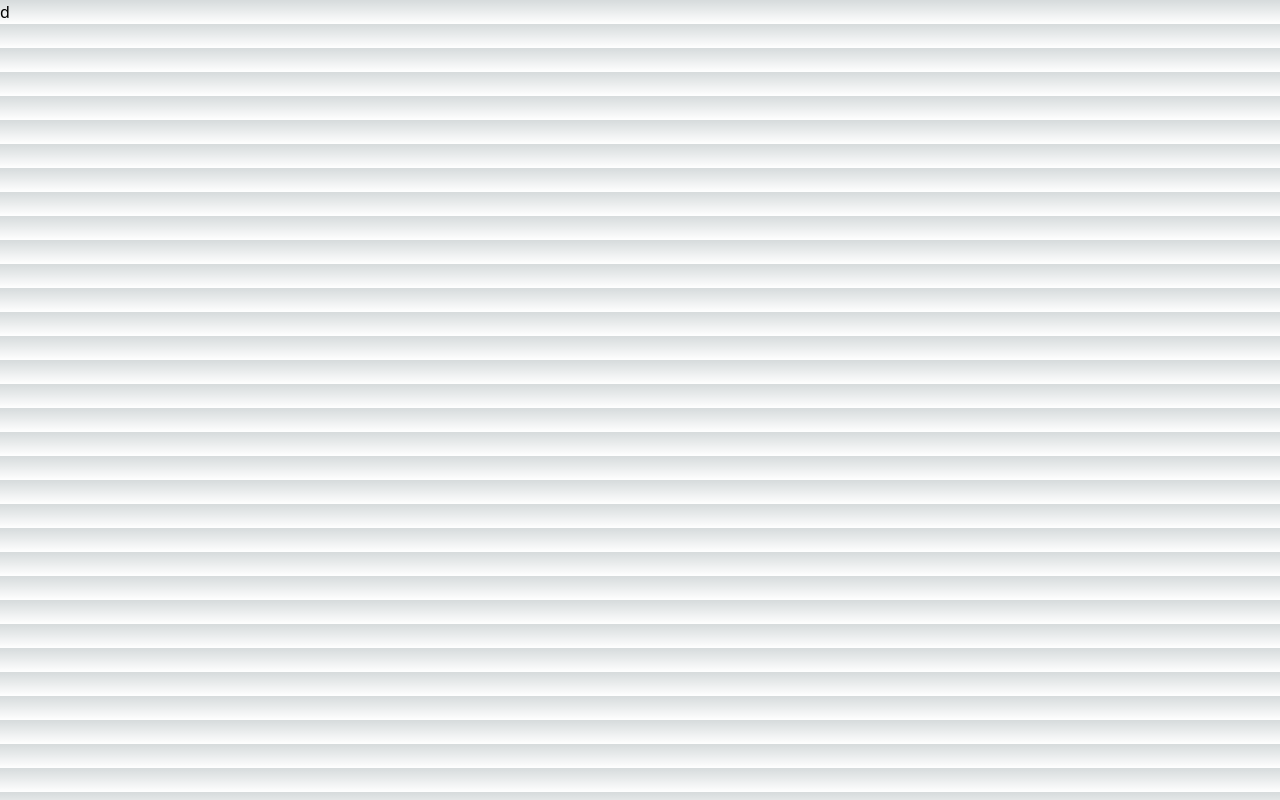
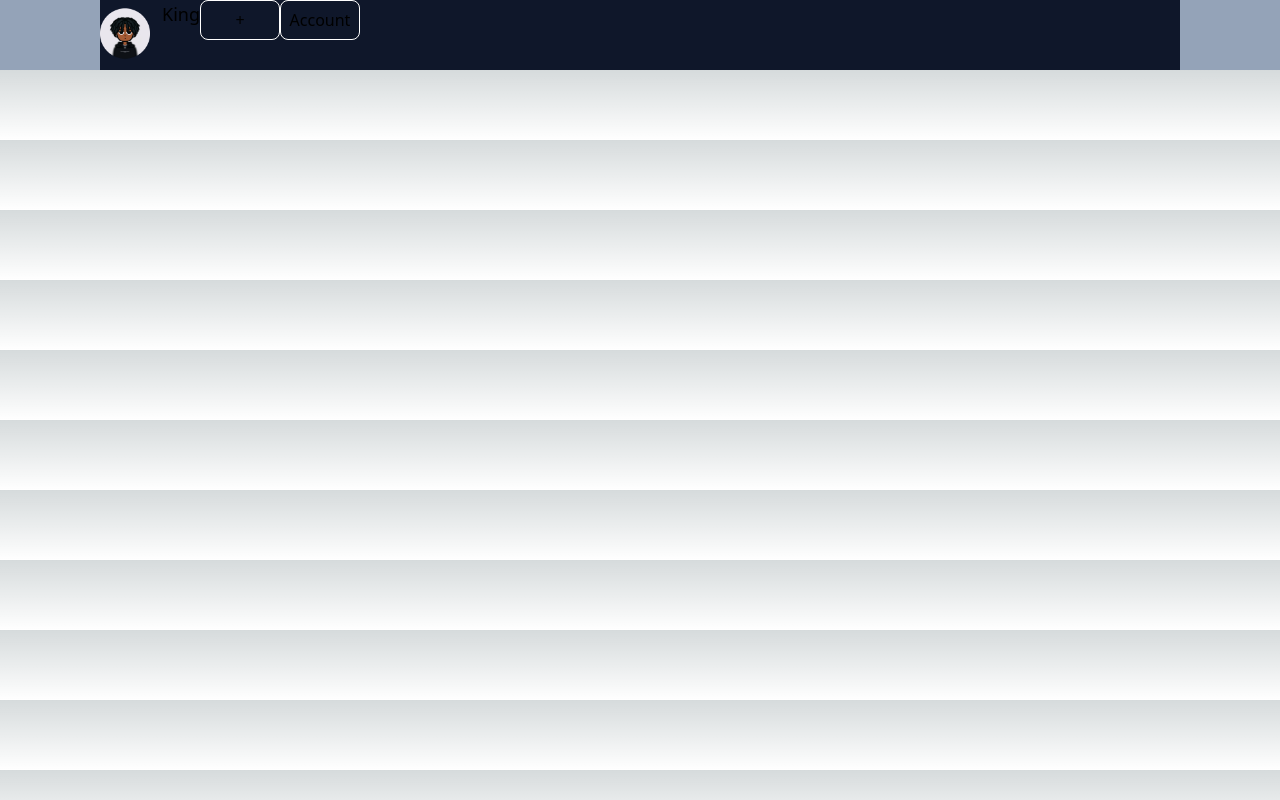
Before and after one commit to khaekelvin/bento-grid, a Next.js app: page / in a window 1280 px wide. Built offline with nearby package versions, Linux system fonts and the light colour scheme.

Commit message:
Update layout and page components

```diff
--- a/app/layout.tsx
+++ b/app/layout.tsx
@@ -1,7 +1,7 @@
 import type { Metadata } from "next";
 import { Inter } from "next/font/google";
 import "./globals.css";
-import Home from "./page";
+import Nav from "@/components/Nav/page";
 
 const inter = Inter({ subsets: ["latin"] });
 
@@ -18,7 +18,7 @@ export default function RootLayout({
   return (
     <html lang="en">
       <body>
-        <Home />
+        <Nav />
       </body>
     </html>
   );
--- a/app/page.tsx
+++ b/app/page.tsx
@@ -1,7 +1,7 @@
 import React from "react";
 
 function page() {
-  return <div>d</div>;
+  return <div>page</div>;
 }
 
 export default page;
--- /dev/null
+++ b/components/Nav/page.tsx
@@ -0,0 +1,30 @@
+import React from "react";
+import LogoSrc from "@/images/pfp1.png";
+
+function Nav() {
+  return (
+    <>
+      <div className="bg-slate-400">
+        <nav className="bg-slate-900  max-w-[1080px] mx-auto h-[70px]">
+          <div className="flex">
+            <div className="flex">
+              <img src={LogoSrc.src} alt="Logo" width={50} />
+              <p className="ml-3 text-lg ">King</p>
+            </div>
+
+            <div>
+              <button className="border border-white h-10 w-20 rounded-lg">
+                +
+              </button>
+              <button className="border border-white h-10 w-20 rounded-lg">
+                Account
+              </button>
+            </div>
+          </div>
+        </nav>
+      </div>
+    </>
+  );
+}
+
+export default Nav;
```
Also changed, not shown: components/Main/page.tsx (added), images/pfp1.png (added), images/pfp2.png (added).
